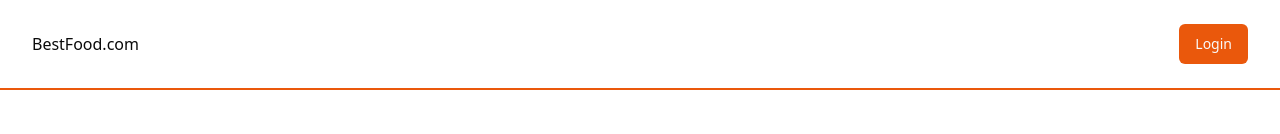
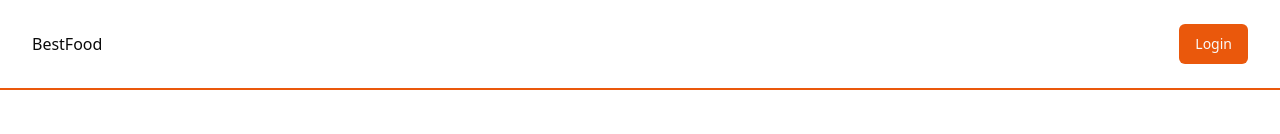
Before and after one commit to sahilmachhi/restaurant-food-delivery-app, a Next.js app in the folder frontend/: page / in a window 1280 px wide. Shown: the top 134 px of the page. Built offline with nearby package versions, Linux system fonts and the light colour scheme; no server answers.

Commit message:
test changes

```diff
--- a/frontend/src/components/Header.tsx
+++ b/frontend/src/components/Header.tsx
@@ -7,7 +7,7 @@ const Header = () => {
     <>
       <div className="border-b-2 border-b-orange-600 py-6">
         <div className="container items-center mx-auto flex justify-between">
-          <Link href={"/"}>BestFood.com</Link>
+          <Link href={"/"}>BestFood</Link>
           <LoginButton />
         </div>
       </div>
```
